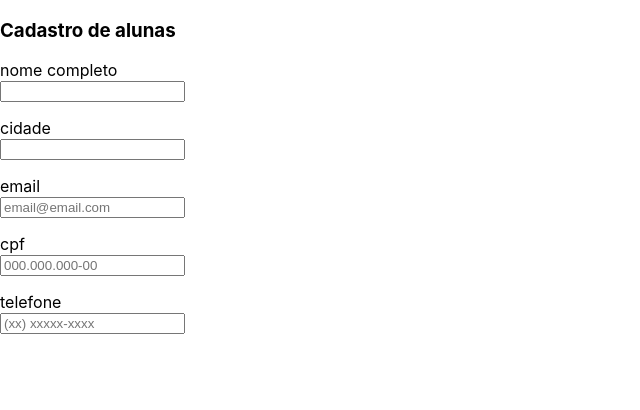
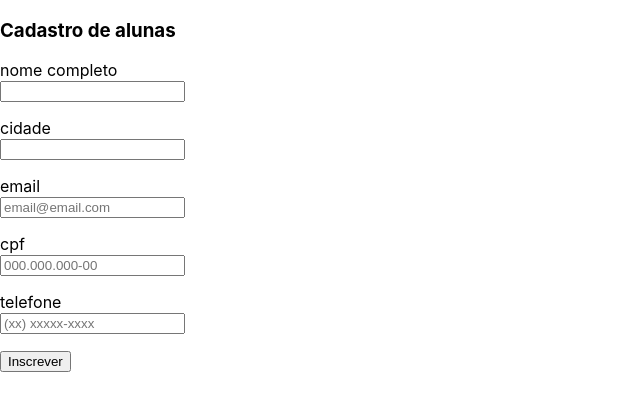
Before and after one commit to leticiacamposs2/curso-react-bootcamp, a React (Create React App) app in the folder desafios/form-cadastro-alunas/: page / in a window 1280 px wide. Shown: the top 410 px of the page, without its empty margins (0-640 px from the left). Built offline with nearby package versions, Linux system fonts and the light colour scheme.

Commit message:
salvando os dados na localStorage

```diff
--- a/desafios/form-cadastro-alunas/src/components/FormInput/index.jsx
+++ b/desafios/form-cadastro-alunas/src/components/FormInput/index.jsx
@@ -1,4 +1,6 @@
 import React, { Component } from 'react';
+
+const alunas = JSON.parse(localStorage.getItem('list_alunas')) || [];
 
 class FormInput extends Component {
     constructor(props) {
@@ -20,6 +22,11 @@ class FormInput extends Component {
         this.setState({ [name]: value });
     }
 
+    addAlunas(aluna) {
+        localStorage.setItem('list_alunas', JSON.stringify(aluna));
+        this.setState({ name: "", city: "", email: "", cpf: "", phone: "" })
+    }
+
     render() {
 
         const { name, city, email, cpf, phone } = this.state;
@@ -29,7 +36,7 @@ class FormInput extends Component {
                 <label>nome completo</label><br/>
                 <input
                     type="text"
-                    name="nome"
+                    name="name"
                     value={name}
                     onChange={this.escutadorDeInput}/>
                 <p/>
@@ -37,7 +44,7 @@ class FormInput extends Component {
                 <label>cidade</label><br/>
                 <input
                     type="text"
-                    name="cidade"
+                    name="city"
                     value={city}
                     onChange={this.escutadorDeInput}/>
                 <p/>
@@ -68,6 +75,11 @@ class FormInput extends Component {
                     placeholder="(xx) xxxxx-xxxx"
                     onChange={this.escutadorDeInput} />
                 <p/>
+
+                <button
+                    onClick={() => this.addAlunas(this.state)}
+                    type="button">Inscrever
+                </button>
             </form>
         );
     }
--- a/desafios/form-cadastro-alunas/src/components/RegisterForm/index.jsx
+++ b/desafios/form-cadastro-alunas/src/components/RegisterForm/index.jsx
@@ -7,7 +7,7 @@ class RegisterForm extends Component {
     render() {
         return (
             <Fragment>
-                <FormInput/>
+                <FormInput />
             </Fragment>
         );
     }
```
